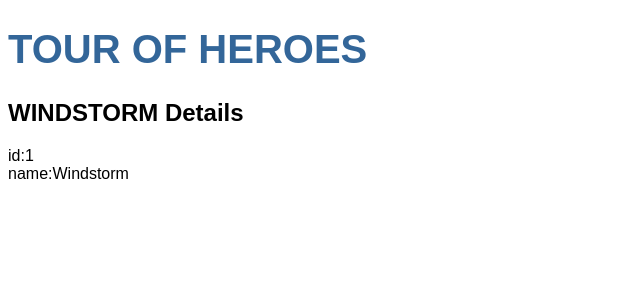
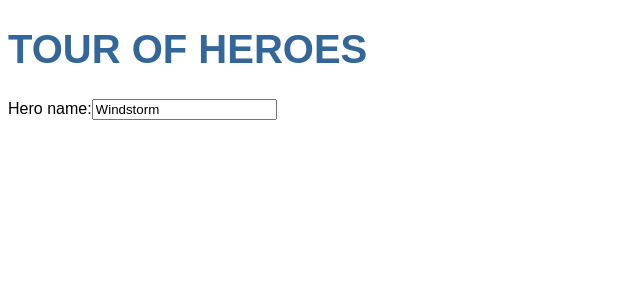
Before and after one commit to reggie1337/angular-tour-of-heroes, an Angular app: page / in a window 1280 px wide. Shown: the top 300 px of the page, without its empty margins (0-640 px from the left). Built offline with nearby package versions, Linux system fonts and the light colour scheme.

Commit message:
FormsModuleAdded

```diff
--- a/src/app/app.module.ts
+++ b/src/app/app.module.ts
@@ -1,6 +1,6 @@
 import { NgModule } from '@angular/core';
 import { BrowserModule } from '@angular/platform-browser';
-
+import { FormsModule } from '@angular/forms';
 import { AppRoutingModule } from './app-routing.module';
 import { AppComponent } from './app.component';
 import { HeroesComponent } from './heroes/heroes.component';
@@ -12,6 +12,7 @@
   ],
   imports: [
     BrowserModule,
+    FormsModule,
     AppRoutingModule
   ],
   providers: [],
--- a/src/app/heroes/heroes.component.html
+++ b/src/app/heroes/heroes.component.html
@@ -1,3 +1,4 @@
-<h2>{{hero.name | uppercase}} Details</h2>
-<div><span>id:</span>{{hero.id}}</div>
-<div><span>name:</span>{{hero.name}}</div>
+<div>
+    <label for="name">Hero name:</label>
+    <input id="name" [(ngModel)] = "hero.name" placeholder="name">
+</div>
```
